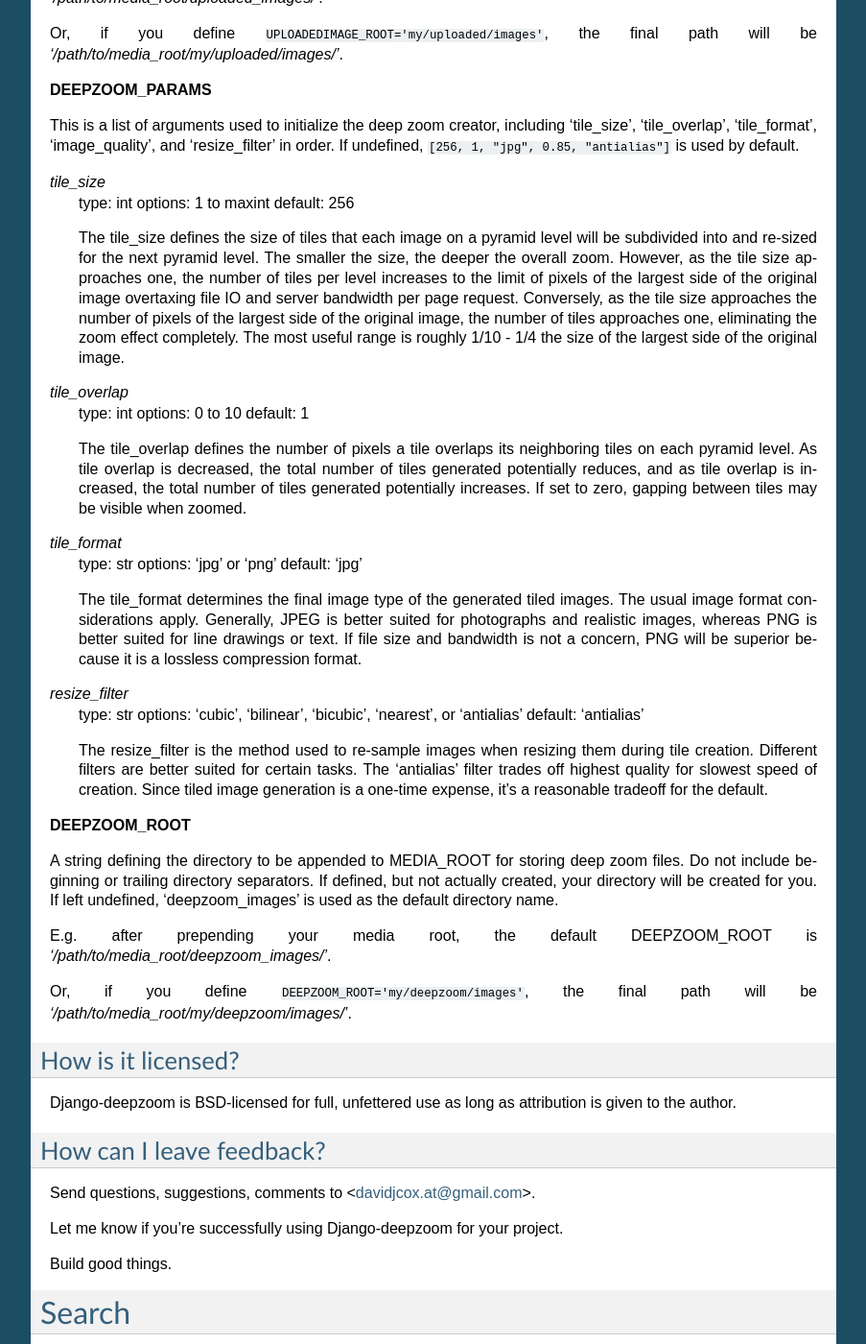
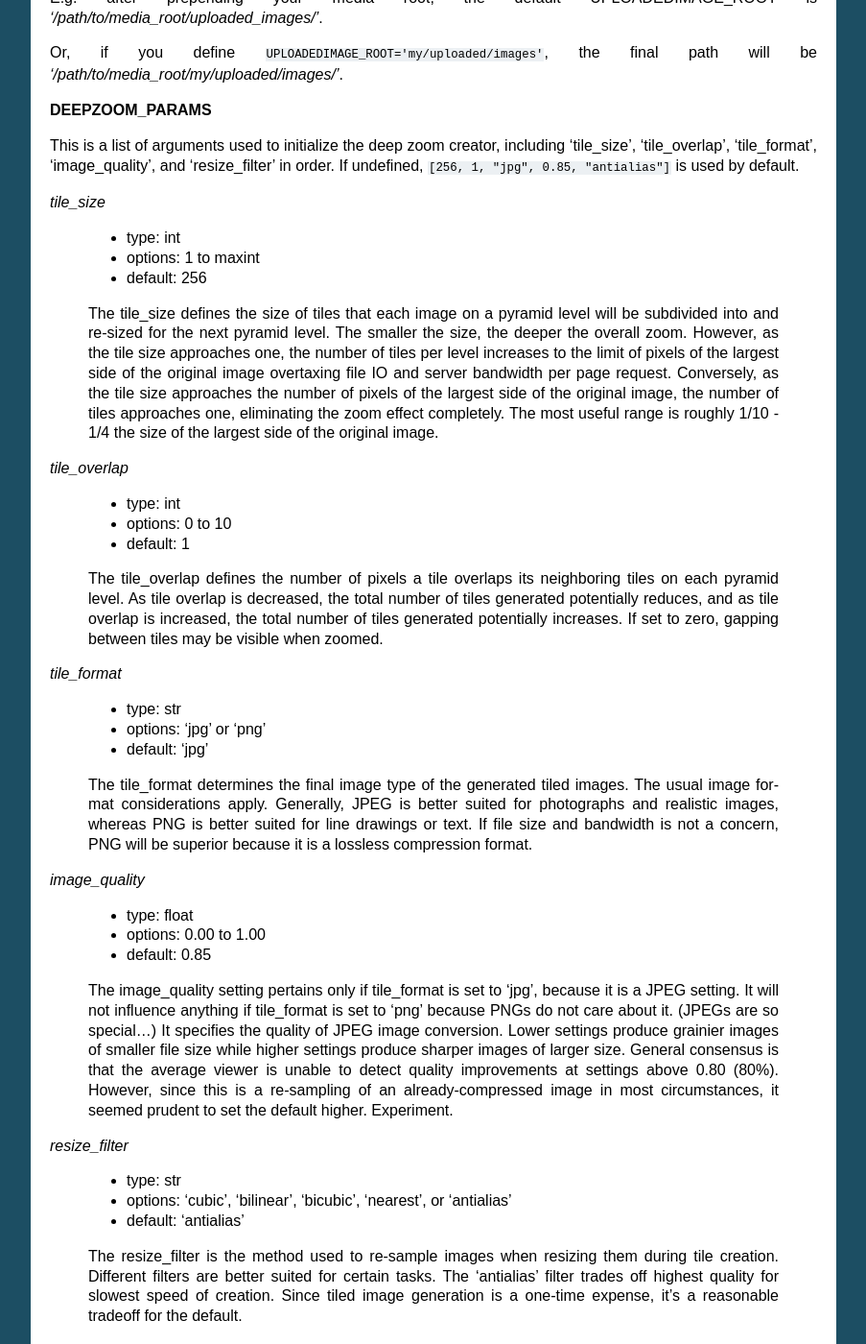
Before and after one commit to davidjcox/django-deepzoom, a Sphinx documentation site: the page built from docs/index.rst, in a window 1280 px wide and 1400 px high, scrolled down 4025 px. Shown: the whole window at 96% size, without its empty margins (198-1101 px from the left). Built offline with Sphinx 7.4.7, drawn with Linux system fonts in a browser that asks for light colours; some of the changed text lies outside the part shown.

Commit message:
Updated Sphinx html AGAIN.  Changed template tag description and listed DEEPZOOM_PARAMS.

```diff
--- a/docs/index.rst
+++ b/docs/index.rst
@@ -206,9 +206,9 @@
 
 Neither the deep zoom queryset object nor the deep zoom div ID have to be named
 like in the example.  Any name can be given to either, so long as the deep zoom
-queryset object is named the same way in the template as it is in the view
-providing it and the deep zoom div ID matches the name is passed deepzoom_js
-template tag.
+queryset object name used in the template matches the queryset object name used
+in the view providing it and the deep zoom div ID matches the name passed to the
+deepzoom_js template tag.
 
 8.) Run `python manage.py collectstatic` to collect your static files into
 STATIC_ROOT, specifically so that the seadragon-min.js file is available.
@@ -247,9 +247,10 @@
 If undefined, ``[256, 1, "jpg", 0.85, "antialias"]`` is used by default.
 
 *tile_size*
-    type: int
-    options: 1 to maxint
-    default: 256
+
+    * type: int
+    * options: 1 to maxint
+    * default: 256
 
     The tile_size defines the size of tiles that each image on a pyramid level
     will be subdivided into and re-sized for the next pyramid level.  The
@@ -264,9 +265,10 @@
 
 
 *tile_overlap*
-    type: int
-    options: 0 to 10
-    default: 1
+
+    * type: int
+    * options: 0 to 10
+    * default: 1
 
     The tile_overlap defines the number of pixels a tile overlaps its
     neighboring tiles on each pyramid level.  As tile overlap is decreased, the
@@ -276,9 +278,10 @@
 
 
 *tile_format*
-    type: str
-    options: 'jpg' or 'png'
-    default: 'jpg'
+
+    * type: str
+    * options: 'jpg' or 'png'
+    * default: 'jpg'
 
     The tile_format determines the final image type of the generated tiled
     images.  The usual image format considerations apply.  Generally, JPEG is
@@ -287,10 +290,27 @@
     concern, PNG will be superior because it is a lossless compression format.
 
 
-`resize_filter`
-    type: str
-    options: 'cubic', 'bilinear', 'bicubic', 'nearest', or 'antialias'
-    default: 'antialias'
+*image_quality*
+
+    * type: float
+    * options: 0.00 to 1.00
+    * default: 0.85
+
+    The image_quality setting pertains only if tile_format is set to 'jpg',
+    because it is a JPEG setting.  It will not influence anything if tile_format
+    is set to 'png' because PNGs do not care about it.  (JPEGs are so special...)
+    It specifies the quality of JPEG image conversion.  Lower settings produce
+    grainier images of smaller file size while higher settings produce sharper
+    images of larger size.  General consensus is that the average viewer is
+    unable to detect quality improvements at settings above 0.80 (80%).  However,
+    since this is a re-sampling of an already-compressed image in most
+    circumstances, it seemed prudent to set the default higher.  Experiment.
+
+*resize_filter*
+
+    * type: str
+    * options: 'cubic', 'bilinear', 'bicubic', 'nearest', or 'antialias'
+    * default: 'antialias'
 
     The resize_filter is the method used to re-sample images when resizing them
     during tile creation.  Different filters are better suited for certain tasks.
```
Also changed, not shown: 3 other files.
